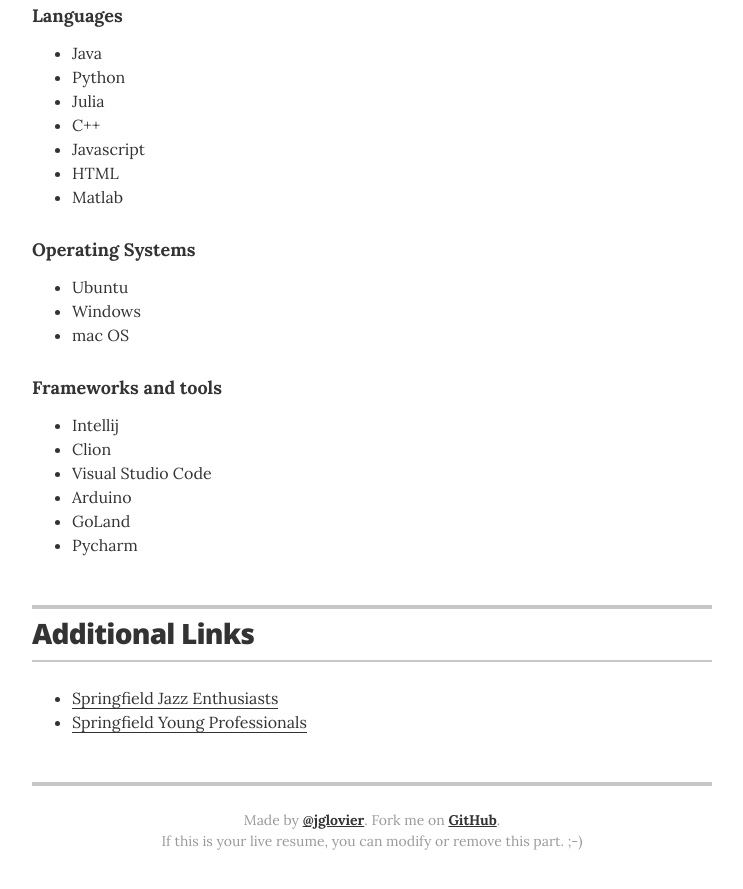
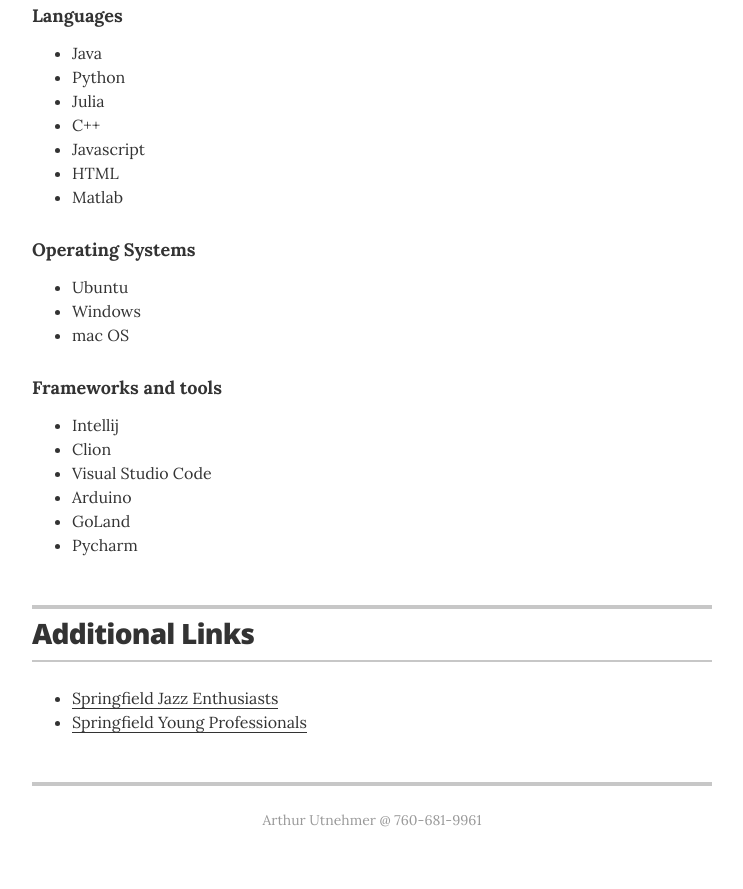
Before and after one commit to arthurutnehmer/Resume, a Jekyll site: the page built from index.html, in a window 1280 px wide and 900 px high, scrolled down 3095 px. Shown: the top 889 px of the window, without its empty margins (268-1011 px from the left). Built offline with Jekyll 4.4.1, drawn with Linux system fonts in a browser that asks for light colours.

```diff
--- a/_layouts/resume.html
+++ b/_layouts/resume.html
@@ -238,8 +238,7 @@
       {% endif %}
 
       <footer class="page-footer">
-        <p class="footer-line">Made by <a href="http://twitter.com/jglovier">@jglovier</a>. Fork me on <a href="https://github.com/jglovier/resume-template">GitHub</a>.</p>
-        <p class="footer-line">If this is your live resume, you can modify or remove this part. ;-)</p>
+        <p class="footer-line">Arthur Utnehmer @ 760-681-9961</p>
       </footer>
 
     </div>
```
